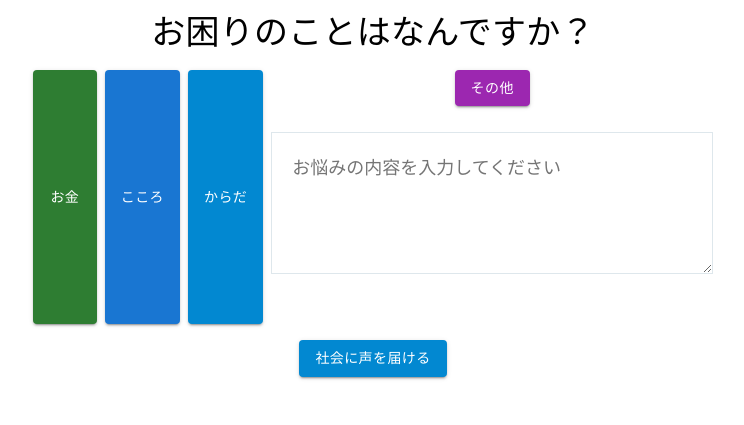
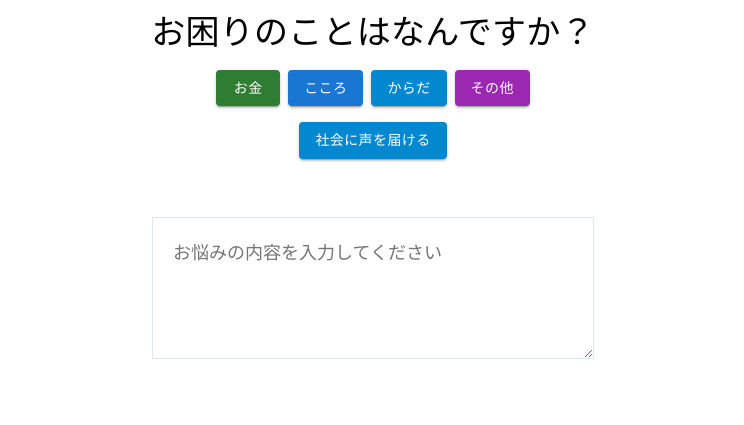
Before and after one commit to hayatokatagiri/cocolify-app, a React (Create React App) app: page / in a window 1280 px wide. Both pictures are taken after a click on the button "その他". Shown: the part 174-599 px from the top of the page, without its empty margins (267-1011 px from the left). Built offline with nearby package versions, Linux system fonts and the light colour scheme.

Commit message:
App.tsxのボタンを2度押すと表示が消えるように修正する前の状態をコミット

```diff
--- a/src/App.tsx
+++ b/src/App.tsx
@@ -1,8 +1,10 @@
+//MoneyButton.tsx、OtherButton.tsxはあとで削除する
+//（機能をApp.tsxに移植済み）
 import React, { useState } from "react";
 import MentalButton from "./components/mental/MentalButton";
 // import MoneyButton from "./components/money/MoneyButton";
 import MoneyResult from "./components/money/MoneyResult";
-import OtherButton from "./components/other/OtherButton";
+//import OtherButton from "./components/other/OtherButton";
 import PhysicalButton from "./components/physical/PhysicalButton";
 import { Box, Button, Typography } from "@mui/material";
 import "./cocolify.css";
@@ -13,9 +15,21 @@ import SNSButton from "./components/SNSButton";
 
 const App = () => {
   const [showLocation, setShowLocation] = useState(false);
+  const [showTextBox, setShowTextBox] = useState(false);
+  const [inputValue, setInputValue] = useState("");
 
-  const handleButtonClick = () => {
+  const handleMoneyButtonClick = () => {
     setShowLocation(true);
+  };
+
+  const handleOtherButtonClick = (): void => {
+    setShowTextBox(true);
+  };
+
+  const handleOtherChange = (
+    e: React.ChangeEvent<HTMLTextAreaElement>
+  ): void => {
+    setInputValue(e.target.value);
   };
   return (
     <Box
@@ -33,17 +47,37 @@ const App = () => {
       </header>
       <Typography variant="h4">お困りのことはなんですか？</Typography>
       <Box display="flex" flexDirection="row" gap={1}>
-        <Button variant="contained" color="success" onClick={handleButtonClick}>
+        <Button
+          variant="contained"
+          color="success"
+          onClick={handleMoneyButtonClick}
+        >
           お金
         </Button>
         <MentalButton />
         <PhysicalButton />
-        <OtherButton />
+        <Button
+          variant="contained"
+          color="secondary"
+          onClick={handleOtherButtonClick}
+        >
+          その他
+        </Button>
       </Box>
       <Box>
         <VoiceButton />
       </Box>
       <Box>{showLocation && <MoneyResult />}</Box>
+      {showTextBox && (
+        <p>
+          <textarea
+            value={inputValue}
+            onChange={handleOtherChange}
+            placeholder="お悩みの内容を入力してください"
+            rows={5} // 表示する行数を指定
+          />
+        </p>
+      )}
       <Box>
         <SNSButton />
       </Box>
```
